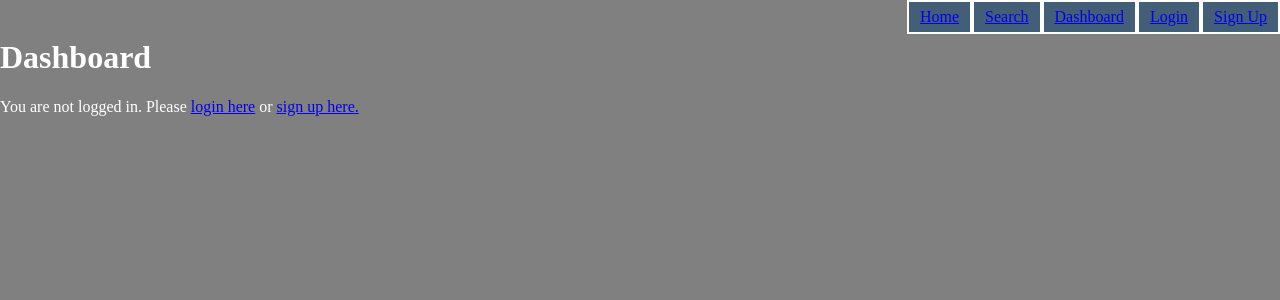
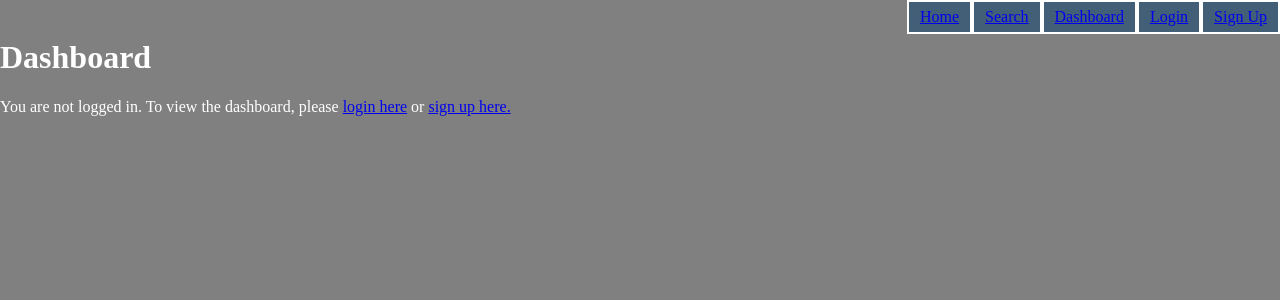
Before and after one commit to m1k0103/FlaskWebArchiver, a Flask app: page /dashboard in a window 1280 px wide. Shown: the part 16-316 px from the top of the page. Run offline with Flask 3, Linux system fonts and the light colour scheme.

Commit message:
updated dashboard

```diff
--- a/FlaskWebArchiver/templates/dashboard.html
+++ b/FlaskWebArchiver/templates/dashboard.html
@@ -1,13 +1,13 @@
 {% extends 'base.html' %}
 
-{% block title %} FA | User {% endblock %}
+{% block title %} FA | Dashboard {% endblock %}
 {% block content %}
     <h1>Dashboard</h1>
-    {% if session.name %}
-
+    {% if session.username %}
+        <p> {{ session.username }}</p>
     {% else %}
 
-    <p>You are not logged in. Please <a href="{{ url_for('login') }}">login here</a> or <a href="{{ url_for('signup') }}">sign up here.</a></p>
+    <p>You are not logged in. To view the dashboard, please <a href="{{ url_for('login') }}">login here</a> or <a href="{{ url_for('signup') }}">sign up here.</a></p>
     {% endif %}
 
 {% endblock %}
```
